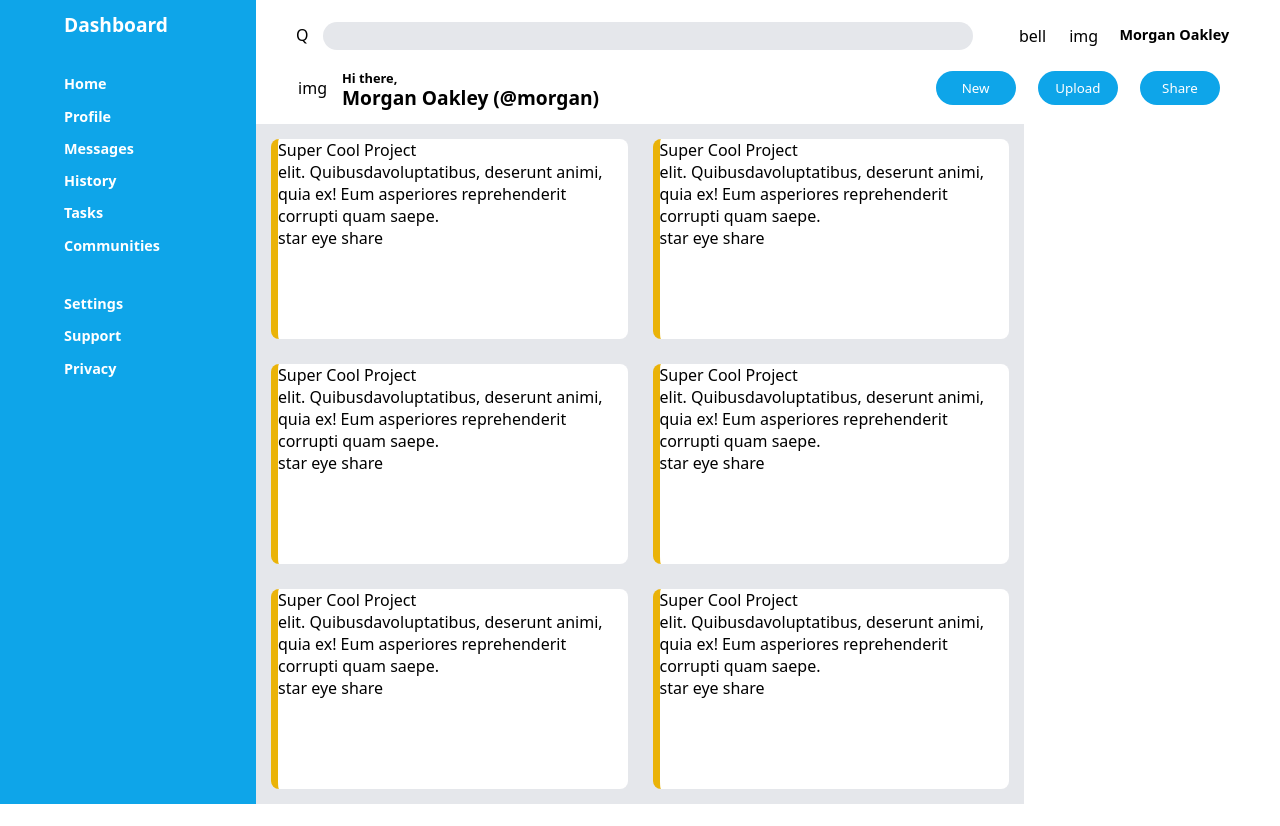
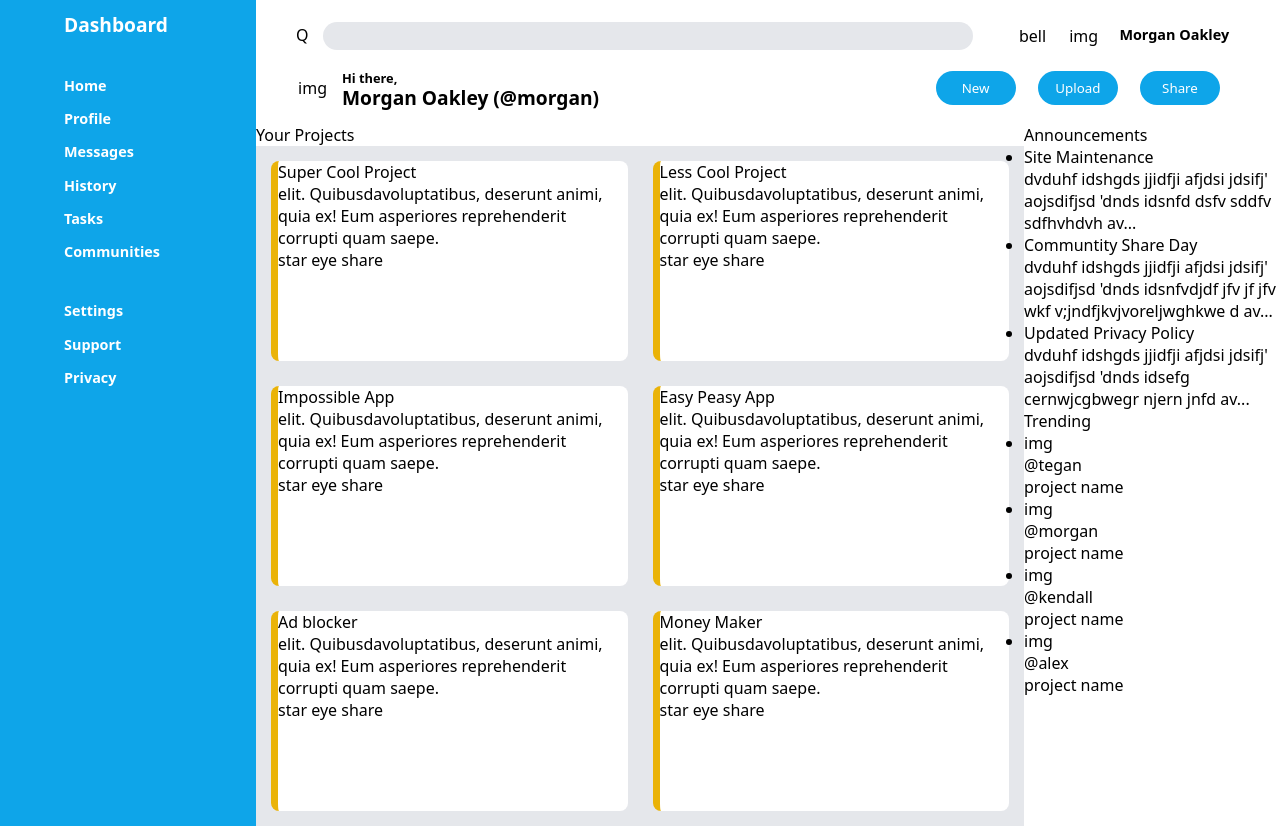
Before and after one commit to hector-png/admin-dashboard, a plain HTML site: page index.html in a window 1280 px wide. Before the commit the page ends 804 px from the top, so only its background shows below. Drawn offline with Linux system fonts and the light colour scheme.

Commit message:
Add final layout changes

```diff
--- a/index.html
+++ b/index.html
@@ -55,10 +55,13 @@
         </div>
 
         <div class="content">
+            <div class="">
+                <div class="projects-wrapper">
+                <p>Your Projects</p>
                 <div class="projects">
                     <div class="card">
-                    <p>Super Cool Project</p>
-                    <p>elit. Quibusdavoluptatibus, deserunt animi, quia ex! Eum asperiores reprehenderit corrupti quam saepe.</p>
+                        <p class="project-title">Super Cool Project</p>
+                        <p class="description">elit. Quibusdavoluptatibus, deserunt animi, quia ex! Eum asperiores reprehenderit corrupti quam saepe.</p>
                         <span class="card-actions">
                         <span>star</span>
                         <span>eye</span>
@@ -66,8 +69,8 @@
                         </span>
                 </div>
                 <div class="card">
-                    <p>Super Cool Project</p>
-                    <p>elit. Quibusdavoluptatibus, deserunt animi, quia ex! Eum asperiores reprehenderit corrupti quam saepe.</p>
+                    <p class="project-title">Less Cool Project</p>
+                    <p class="description">elit. Quibusdavoluptatibus, deserunt animi, quia ex! Eum asperiores reprehenderit corrupti quam saepe.</p>
                     <div class="card-actions">
                         <span>star</span>
                         <span>eye</span>
@@ -75,17 +78,8 @@
                     </div>
                 </div>
                 <div class="card">
-                    <p>Super Cool Project</p>
-                    <p>elit. Quibusdavoluptatibus, deserunt animi, quia ex! Eum asperiores reprehenderit corrupti quam saepe.</p>
-                    <div class="card-actions">
-                        <span>star</span>
-                        <span>eye</span>
-                        <span>share</span>
-                    </div>
-                </div>
-                <div class="card">
-                    <p>Super Cool Project</p>
-                    <p>elit. Quibusdavoluptatibus, deserunt animi, quia ex! Eum asperiores reprehenderit corrupti quam saepe.</p>
+                    <p class="project-title">Impossible App</p>
+                    <p class="description">elit. Quibusdavoluptatibus, deserunt animi, quia ex! Eum asperiores reprehenderit corrupti quam saepe.</p>
                     <span class="card-actions">
                         <span>star</span>
                         <span>eye</span>
@@ -93,8 +87,8 @@
                     </span>
                 </div>
                 <div class="card">
-                    <p>Super Cool Project</p>
-                    <p>elit. Quibusdavoluptatibus, deserunt animi, quia ex! Eum asperiores reprehenderit corrupti quam saepe.</p>
+                    <p class="project-title">Easy Peasy App</p>
+                    <p class="description">elit. Quibusdavoluptatibus, deserunt animi, quia ex! Eum asperiores reprehenderit corrupti quam saepe.</p>
                     <span class="card-actions">
                         <span>star</span>
                         <span>eye</span>
@@ -102,8 +96,17 @@
                     </span>
                 </div>
                 <div class="card">
-                    <p>Super Cool Project</p>
-                    <p>elit. Quibusdavoluptatibus, deserunt animi, quia ex! Eum asperiores reprehenderit corrupti quam saepe.</p>
+                    <p class="project-title">Ad blocker</p>
+                    <p class="description">elit. Quibusdavoluptatibus, deserunt animi, quia ex! Eum asperiores reprehenderit corrupti quam saepe.</p>
+                    <span class="card-actions">
+                        <span>star</span>
+                        <span>eye</span>
+                        <span>share</span>
+                    </span>
+                </div>
+                <div class="card">
+                    <p class="project-title">Money Maker</p>
+                    <p class="description">elit. Quibusdavoluptatibus, deserunt animi, quia ex! Eum asperiores reprehenderit corrupti quam saepe.</p>
                     <span class="card-actions">
                         <span>star</span>
                         <span>eye</span>
@@ -113,5 +116,27 @@
             </div>
             </div>
             </div>
+
+            <div class="additional-content">
+                <p>Announcements</p>
+                    <div class="news">
+                        <ul>
+                            <li class="news-item"><p>Site Maintenance</p><p>dvduhf idshgds jjidfji afjdsi jdsifj' aojsdifjsd 'dnds idsnfd dsfv sddfv sdfhvhdvh av...</p></li>
+                            <li class="news-item center"><p>Communtity Share Day</p><p>dvduhf idshgds jjidfji afjdsi jdsifj' aojsdifjsd 'dnds idsnfvdjdf jfv jf jfv wkf v;jndfjkvjvoreljwghkwe d av...</p></li>
+                            <li class="news-item"><p>Updated Privacy Policy</p><p>dvduhf idshgds jjidfji afjdsi jdsifj' aojsdifjsd 'dnds idsefg cernwjcgbwegr  njern jnfd av...</p></li>
+                        </ul>
+                    </div>
+                <p>Trending</p>
+                    <div class="trending-board">
+                        <ul>
+                            <li class="trending-item"><p>img</p> <span><p>@tegan</p> <p>project name</p></span></li>
+                            <li class="trending-item"><p>img</p> <span><p>@morgan</p> <p>project name</p></span></li>
+                            <li class="trending-item"><p>img</p> <span><p>@kendall</p> <p>project name</p></span></li>
+                            <li class="trending-item"><p>img</p> <span><p>@alex</p> <p>project name</p></span></li>
+                        </ul>
+                    </div>
+            </div>
+        </div>
+    </div>
 </body>
 </html>
```
Lines whose indentation alone changed are shown as unchanged.
